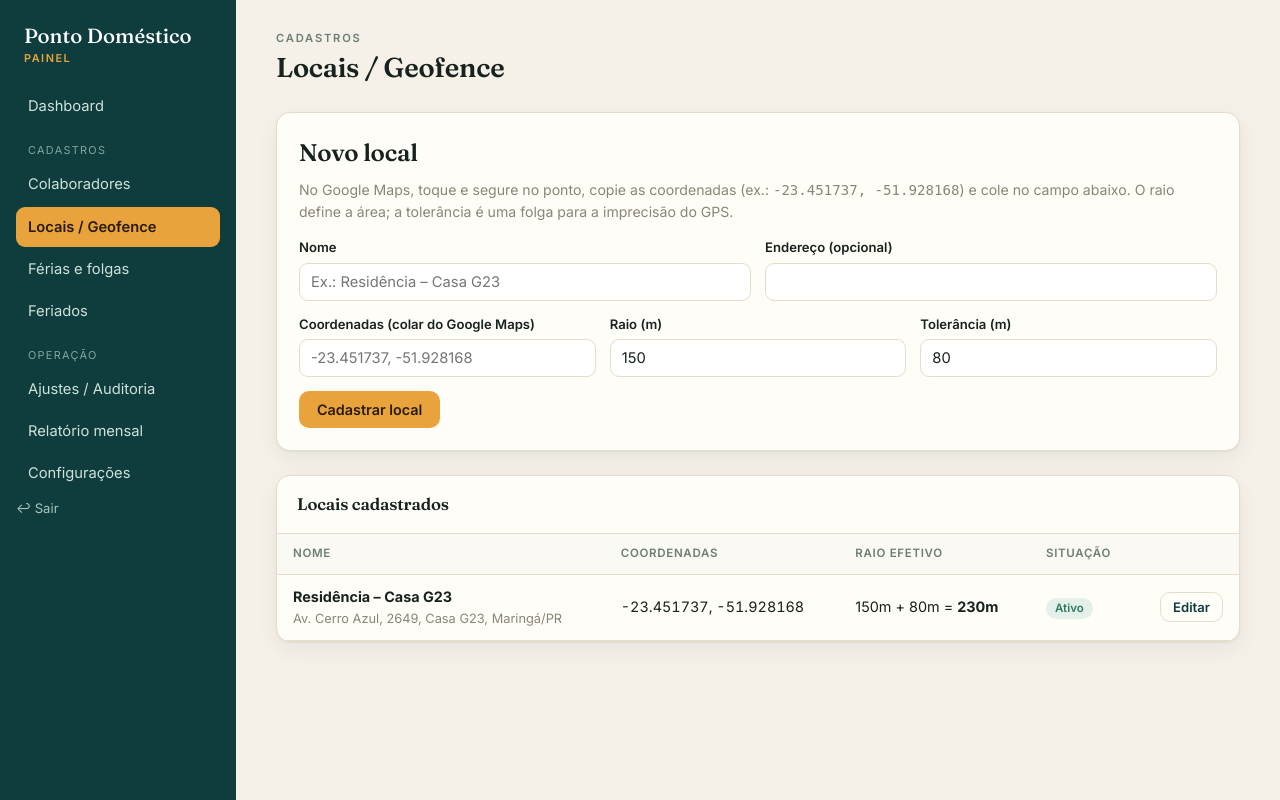
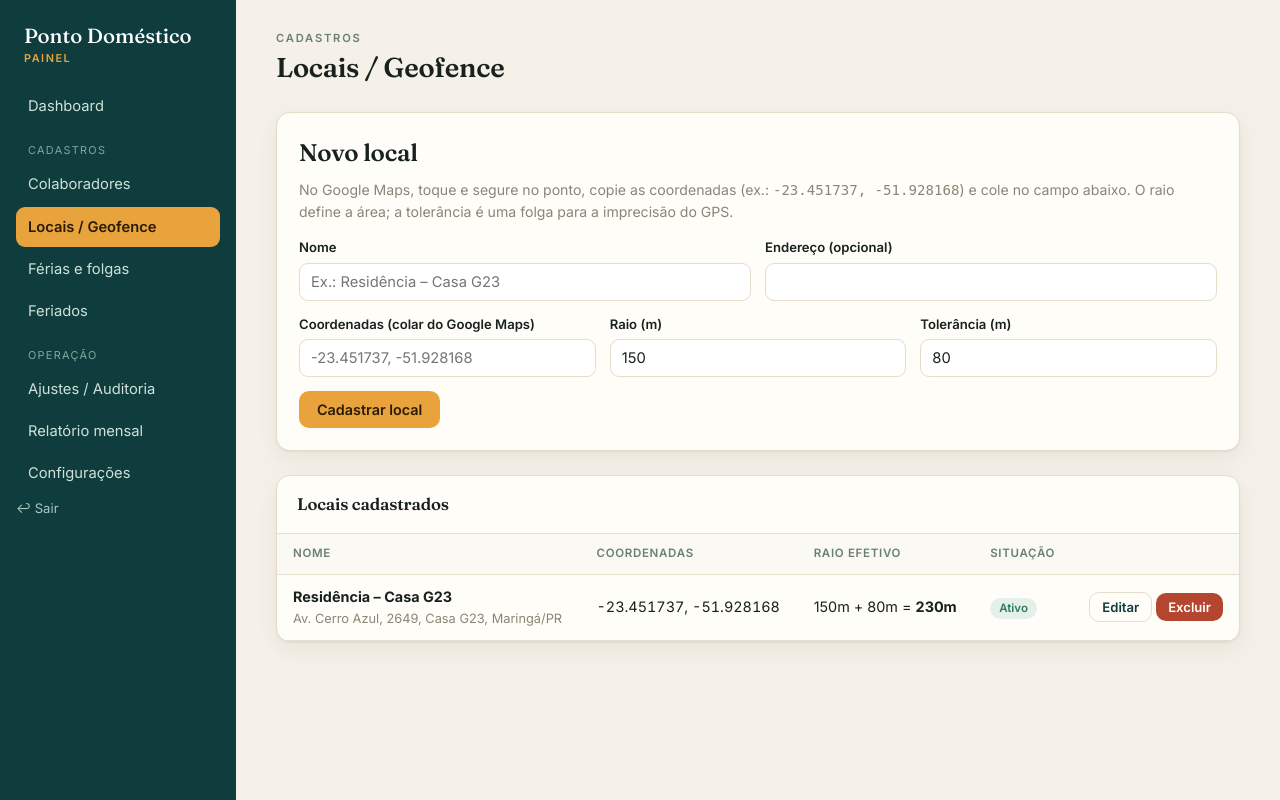
Before and after one commit to rafaeljrocha/ponto-domestica, a Flask app: page /admin/locais in a window 1280 px wide. Run offline with Flask 3, Linux system fonts and the light colour scheme; the visitor is signed in with stand-in values (Sample User, id 1).

Commit message:
Adiciona exclusao de local (geofence) com trava de integridade

```diff
--- a/templates/admin/locais.html
+++ b/templates/admin/locais.html
@@ -33,7 +33,13 @@
         <td style="font-variant-numeric:tabular-nums">{{ '%.6f'|format(l.latitude) }}, {{ '%.6f'|format(l.longitude) }}</td>
         <td>{{ l.raio_m }}m + {{ l.tolerancia_m }}m = <strong>{{ l.raio_efetivo }}m</strong></td>
         <td>{% if l.ativo %}<span class="badge g">Ativo</span>{% else %}<span class="badge s">Inativo</span>{% endif %}</td>
-        <td class="num"><button class="btn ghost sm" onclick="document.getElementById('e{{ l.id }}').classList.toggle('hidden')">Editar</button></td>
+        <td class="num" style="white-space:nowrap">
+          <button class="btn ghost sm" onclick="document.getElementById('e{{ l.id }}').classList.toggle('hidden')">Editar</button>
+          <form method="post" action="{{ url_for('admin.local_excluir', lid=l.id) }}" style="display:inline"
+                onsubmit="return confirm('Excluir o local {{ l.nome }}? Só é possível se não houver colaboradores vinculados.')">
+            <button class="btn danger sm">Excluir</button>
+          </form>
+        </td>
       </tr>
       <tr id="e{{ l.id }}" class="hidden"><td colspan="5" style="background:#FBF9F3">
         <form method="post" action="{{ url_for('admin.local_editar', lid=l.id) }}" class="row" style="align-items:end">
```
